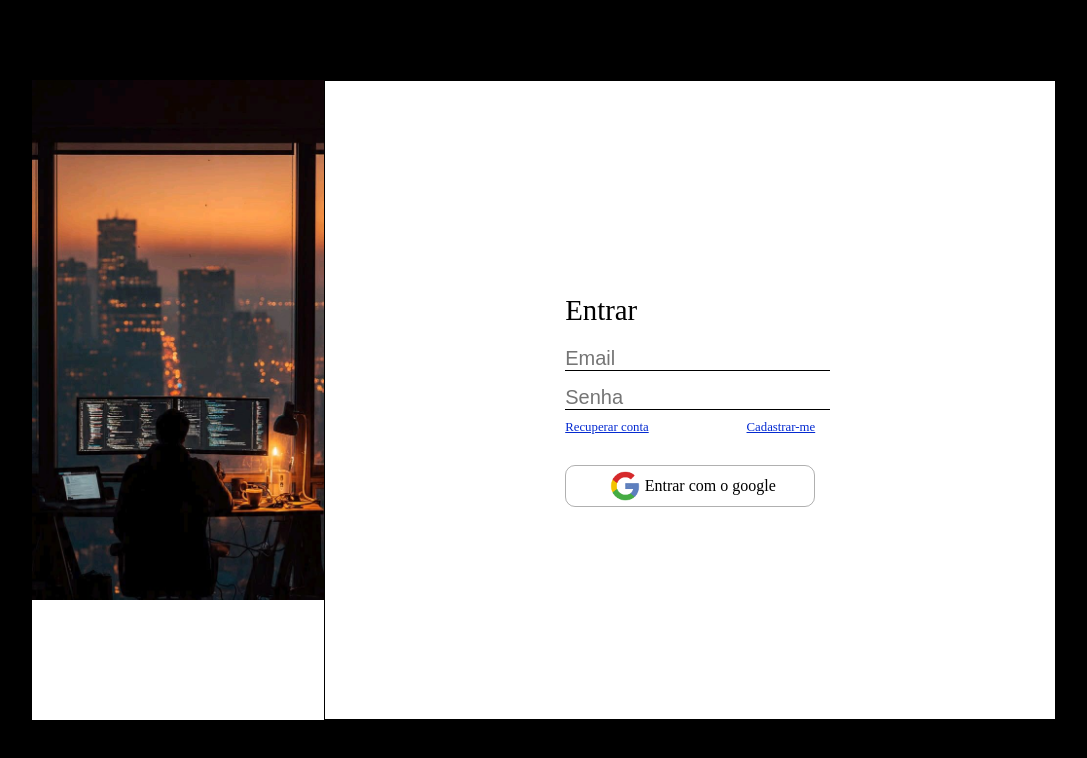
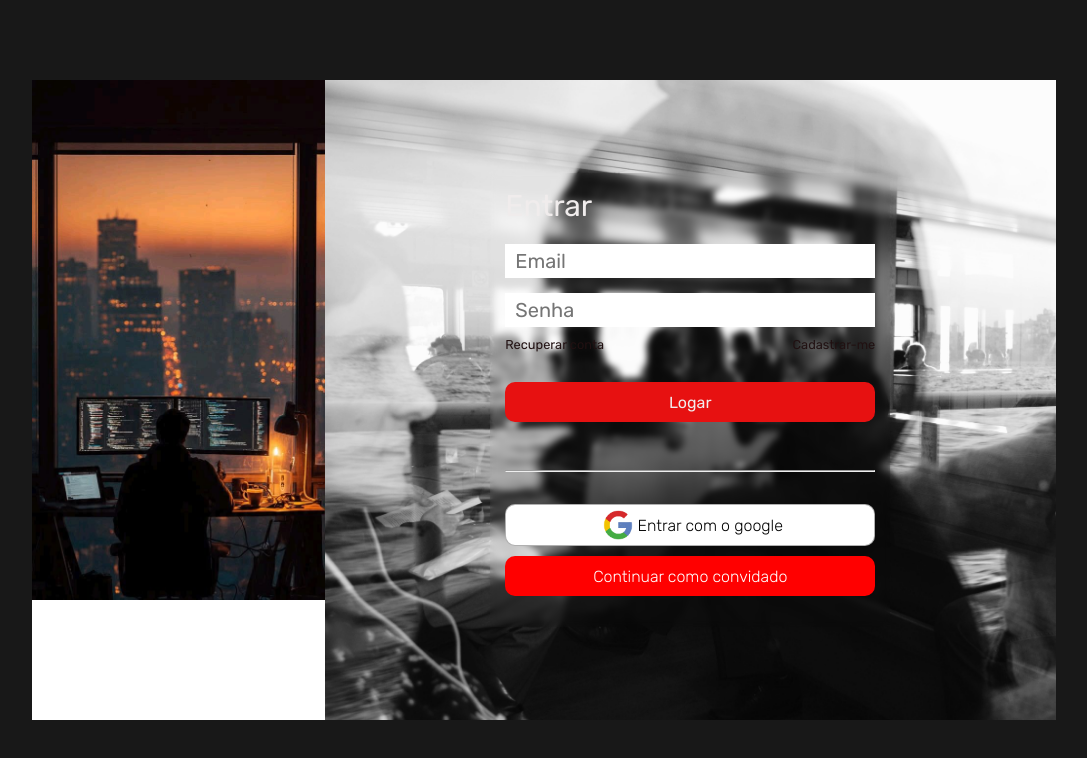
Before and after one commit to ArthurBustamante/Segundo-repositorio, a plain HTML site: page index.html in a window 1280 px wide. Shown: the whole page, without its empty margins (96-1183 px from the left). Drawn offline with Linux system fonts and the light colour scheme.

Commit message:
Site do zero / Estilização da página de login 03

```diff
--- a/index.html
+++ b/index.html
@@ -4,6 +4,10 @@
     <meta charset="UTF-8">
     <meta name="viewport" content="width=device-width, initial-scale=1.0">
     <link rel="stylesheet" href="style.css">
+    <link rel="preconnect" href="https://fonts.googleapis.com">
+    <link rel="preconnect" href="https://fonts.gstatic.com" crossorigin>
+    <link href="https://fonts.googleapis.com/css2?family=Rubik:ital,wght@0,300..900;1,300..900&display=swap" rel="stylesheet">
+
     <title>Entrar</title>
 </head>
 <body>
@@ -30,23 +34,41 @@
             <form class="gmail">
               <legend><span>Entrar</span></legend>
               <label for="email"></label>
-              <input type="email" id="email" name="email" placeholder="Email">
+              <input type="email" id="email" name="email" required placeholder="Email">
               </form>
 
             <form class="passoword">
               <label for="senha"></label>
-              <input type="text" id="senha" name="senha" placeholder="Senha">
+              <input type="text" id="senha" name="senha" required placeholder="Senha">
             </form>
+
 
               <div class="account-login">
                 <a href="recuperation-account">Recuperar conta</a>
                 <a href="Cadastration-login">Cadastrar-me</a>
               </div>
 
+              <!--SECÇÃO BOTÕES-->
+
+              <div class="join">
+                <a class="join-btn" href="#">Logar</a>
+              </div>
+
+              <hr class="border">
+
+
               <div class="google-btn">
                 <img src="/Imagem-login/google icon.png" alt="icone do google" width="40px">
                 <p>Entrar com o google</p>
               </div>
+
+              <div class="guest-login">
+                <p>Continuar como convidado</p>
+              </div>
+
+            </div>
+
+
 
           </div>
 
--- a/style.css
+++ b/style.css
@@ -2,10 +2,30 @@
     margin: 0;
     padding: 0;
     box-sizing: border-box;
+    font-family: "Rubik", sans-serif;
+    color: rgb(240, 236, 236);;
+    text-decoration: none;
+}
+
+h1 {
+    font-weight: 700;
+}
+
+h2 {
+    font-weight: 500;
+}
+
+p {
+    font-weight: 300;
+}
+
+span {
+    font-weight: 400;
+    font-size: 30px;
 }
 
 body {
-    background-color: rgb(0, 0, 0); /* SERVE PARA MUDAR A COR DE FUNDO*/
+    background-color: rgb(24, 24, 24); /* SERVE PARA MUDAR A COR DE FUNDO*/
     max-width: 100vw; /* LARGURA MÁXIMA DO BODY*/
     height: 100vh; /* ALTURA MÁXIMA DO BODY*/
     display: flex; /* FAZ COM QUE O CONTEUDO DO ELEMENTO FIQUE AO LADO DO OUTRO*/
@@ -13,9 +33,9 @@ body {
     align-items: center; /* ALINHA O ELEMENTO AO CENTRO DA PÁGINA*/
 }
 
-#login {
+/* #login {
 
-}
+}*/
 
 .login-container {
     background-color: white; /* SERVE PARA MUDAR A COR DE FUNDO*/
@@ -33,33 +53,38 @@ body {
 .img-login {
     width: 100%;
     height: 100%;
-
 }
 
 .box2-login {
-    border: 1px solid #000;
     width: 100%;
     display: flex;
     justify-content: center;
     align-items: center;
-
+    background-image: url('/Imagem-login/train-black.jpg');
+    background-size: cover;
 }
 
 
 .inbox-2 {
-    width: 250px;
+    width: 400px;
     height: auto;
+    padding: 15px;
+    background: linear-gradient(to top black, white);
+    backdrop-filter: blur(3px);
 }
+
 
 .gmail {
     padding-bottom: 15px;
-
 }
 
 .gmail input {
     font-size: 20px;
+    width: 100%;
+    padding: 5px 10px;
+    background-color: rgb(255, 255, 255);
     border: none;
-    border-bottom: 1px solid black;
+
 }
 
 form legend {
@@ -69,8 +94,11 @@ form legend {
 
 .passoword input {
     border: none;
-    border-bottom: 1px solid black;
     font-size: 20px;
+    width: 100%;
+    padding: 5px 10px;
+    background-color: rgb(255, 255, 255);
+
 }
 
 
@@ -85,7 +113,33 @@ form legend {
 
 .account-login a {
     border: none;
-    color: rgb(4, 42, 209);
+    color: rgb(33, 17, 18);
+}
+
+.join-btn {
+    width: 100%;
+    height: 40px;
+    display: flex;
+    justify-content: center;
+    align-items: center;
+    border-radius: 10px;
+    transition: 0.2s ease;
+    background-color: rgb(231, 17, 17);
+    color: white;
+    margin-bottom: 3rem;
+    transition: all 0.2s linear;
+}
+
+.join-btn:hover {
+    background-color: rgb(188, 23, 23);
+}
+
+.join a {
+    color: rgb(241, 236, 236);
+}
+
+.border {
+    margin-bottom: 2rem;
 }
 
 .google-btn {
@@ -95,9 +149,38 @@ form legend {
     align-items: center;
     border: 1px solid rgba(0, 0, 0, 0.309);
     border-radius: 10px;
-    transition: all 0.2s linear;
+    transition: 0.2s ease;
+    margin-bottom: 10px;
+    background-color: white;
+}
+
+.google-btn p {
+    color: black;
 }
 
 .google-btn:hover {
     transform: scale(1.05);
+    cursor: pointer;
 }
+
+.guest-login {
+    width: 100%;
+    height: 40px;
+    display: flex;
+    justify-content: center;
+    align-items: center;
+    border-radius: 10px;
+    transition: 0.2s ease;
+    background-color: red;
+    color: white;
+    margin-bottom: 1rem;
+}
+
+.guest-login P {
+    color: white;
+}
+
+.guest-login:hover {
+    transform: scale(1.05);
+    cursor: pointer;
+}
```
Also changed, not shown: Imagem-login/train-black.jpg (added). Lines whose indentation alone changed are shown as unchanged.
